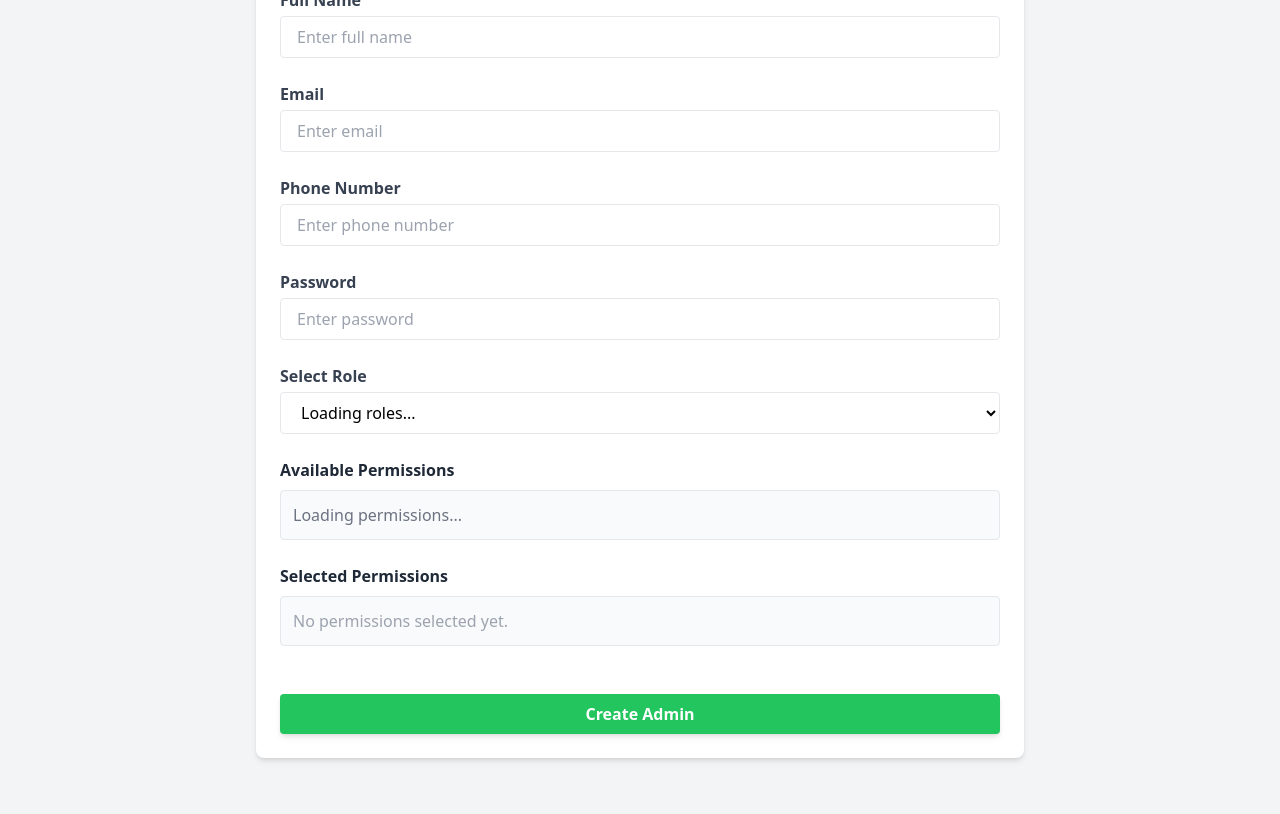
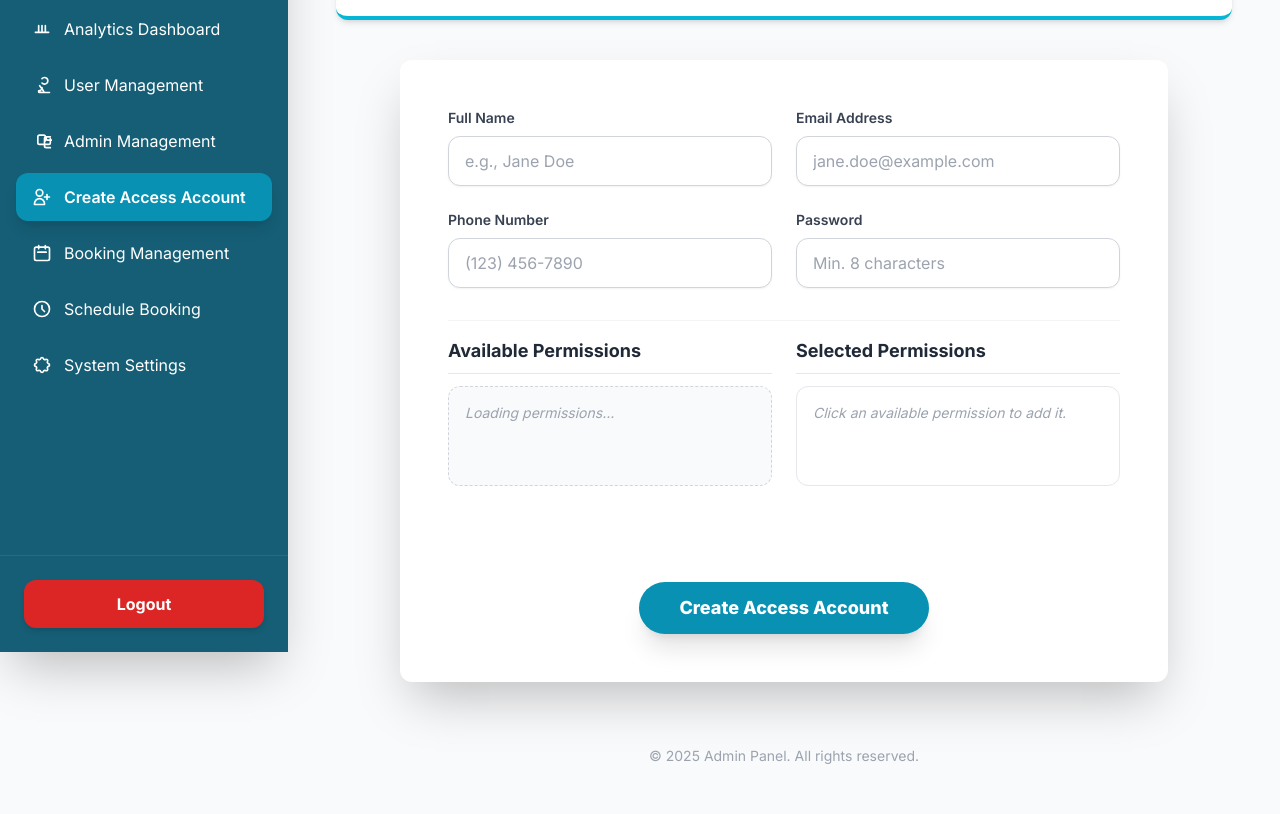
Before and after one commit to thoufeee/Zip_Ride, a plain HTML site: page zipRideUser/templates/admin/createadmin.html in a window 1280 px wide. Shown: the part 148-962 px from the top of the page. Before the commit the page ends 930 px from the top, so only its background shows below. Drawn offline with nearby package versions, Linux system fonts and the light colour scheme; a script that the page names is missing.

Commit message:
create admin updated

```diff
--- a/zipRideUser/templates/admin/createadmin.html
+++ b/zipRideUser/templates/admin/createadmin.html
@@ -3,94 +3,141 @@
 <head>
   <meta charset="UTF-8">
   <meta name="viewport" content="width=device-width, initial-scale=1.0">
-  <title>Create Admin</title>
+  <title>Create Access Account</title>
+  <script src="https://cdn.tailwindcss.com"></script>
   <script src="https://cdn.jsdelivr.net/npm/axios/dist/axios.min.js"></script>
-  <script src="https://cdn.tailwindcss.com"></script>
+  <link href="https://fonts.googleapis.com/css2?family=Inter:wght@100..900&display=swap" rel="stylesheet">
+  <style>
+    /* Use Inter font if available, fallback to system sans-serif */
+    body {
+      font-family: 'Inter', sans-serif;
+    }
+  </style>
 </head>
-<body class="bg-gray-100 min-h-screen flex flex-col">
 
+<body class="bg-gray-50 text-gray-800 flex">
 
-  <div id="navbar"></div>
+  <aside class="w-72 bg-cyan-800 text-white min-h-screen flex flex-col fixed shadow-2xl">
+    <div class="p-6 text-center border-b border-cyan-700">
+      <h2 class="text-2xl font-extrabold tracking-wider">Admin<span class="text-cyan-300">Panel</span></h2>
+    </div>
 
-  <main class="flex-grow container mx-auto p-6">
-    <header class="mb-6">
-      <h1 class="text-3xl font-bold text-gray-800">Create New Admin</h1>
-      <p class="text-gray-600 mt-1">Fill in the details below to create a new admin account.</p>
+    <nav class="flex-1 p-4 space-y-2">
+      <a href="admindash.html" class="flex items-center px-4 py-3 rounded-xl hover:bg-cyan-700 transition duration-150">
+        <svg class="w-5 h-5 mr-3" fill="none" stroke="currentColor" viewBox="0 0 24 24" xmlns="http://www.w3.org/2000/svg"><path stroke-linecap="round" stroke-linejoin="round" stroke-width="2" d="M3 12l2-2m0 0l7-7 7 7M5 10v10a1 1 0 001 1h3m10-10v10a1 1 0 001 1h3m-6 0a1 1 0 001-1v-4a1 1 0 00-1-1H9m6 6h2"></path></svg>
+        Dashboard
+      </a>
+      <a href="analytics.html" class="flex items-center px-4 py-3 rounded-xl hover:bg-cyan-700 transition duration-150">
+        <svg class="w-5 h-5 mr-3" fill="none" stroke="currentColor" viewBox="0 0 24 24" xmlns="http://www.w3.org/2000/svg"><path stroke-linecap="round" stroke-linejoin="round" stroke-width="2" d="M16 8v8m-4-8v8m-4-8v8M4 16h16"></path></svg>
+        Analytics Dashboard
+      </a>
+      <a href="usermanagment.html" class="flex items-center px-4 py-3 rounded-xl hover:bg-cyan-700 transition duration-150">
+        <svg class="w-5 h-5 mr-3" fill="none" stroke="currentColor" viewBox="0 0 24 24" xmlns="http://www.w3.org/2000/svg"><path stroke-linecap="round" stroke-linejoin="round" stroke-width="2" d="M12 4.354a4 4 0 110 5.292M15 21H9a1 1 0 01-1-1v-1a4 4 0 004-4h.01M21 21h-6.326c-.783-1.428-1.571-2.846-2.355-4.274l-.001-.001C10.748 15.654 9.959 14.234 9.176 12.809M10.772 20.354L10.772 20.354"></path></svg>
+        User Management
+      </a>
+      <a href="adminmanagment.html" class="flex items-center px-4 py-3 rounded-xl hover:bg-cyan-700 transition duration-150">
+        <svg class="w-5 h-5 mr-3" fill="none" stroke="currentColor" viewBox="0 0 24 24" xmlns="http://www.w3.org/2000/svg"><path stroke-linecap="round" stroke-linejoin="round" stroke-width="2" d="M17 20h5m-5 0a2 2 0 01-2-2V9a2 2 0 012-2h5m-5 0V9a2 2 0 002 2h5m-2-2v5a2 2 0 01-2 2H9a2 2 0 01-2-2V7a2 2 0 012-2h5a2 2 0 012 2v5"></path></svg>
+        Admin Management
+      </a>
+      <a href="createadmin.html" class="flex items-center px-4 py-3 rounded-xl bg-cyan-600 font-semibold shadow-lg text-white transition duration-150">
+        <svg class="w-5 h-5 mr-3" fill="none" stroke="currentColor" viewBox="0 0 24 24" xmlns="http://www.w3.org/2000/svg"><path stroke-linecap="round" stroke-linejoin="round" stroke-width="2" d="M18 9v3m0 0v3m0-3h3m-3 0h-3m-2-5a4 4 0 11-8 0 4 4 0 018 0zM3 20a6 6 0 0112 0v1H3v-1z"></path></svg>
+        Create Access Account
+      </a>
+      <a href="bookingmanagment.html" class="flex items-center px-4 py-3 rounded-xl hover:bg-cyan-700 transition duration-150">
+        <svg class="w-5 h-5 mr-3" fill="none" stroke="currentColor" viewBox="0 0 24 24" xmlns="http://www.w3.org/2000/svg"><path stroke-linecap="round" stroke-linejoin="round" stroke-width="2" d="M8 7V3m8 4V3m-9 8h10M5 21h14a2 2 0 002-2V7a2 2 0 00-2-2H5a2 2 0 00-2 2v12a2 2 0 002 2z"></path></svg>
+        Booking Management
+      </a>
+       <a href="systemSettings.html" class="flex items-center px-4 py-3 rounded-xl hover:bg-cyan-700 transition duration-150">
+      <svg class="w-5 h-5 mr-3" fill="none" stroke="currentColor" viewBox="0 0 24 24" xmlns="http://www.w3.org/2000/svg"><path stroke-linecap="round" stroke-linejoin="round" stroke-width="2" d="M12 8v4l3 3m6-3a9 9 0 11-18 0 9 9 0 0118 0z"></path></svg>
+         Schedule Booking
+          </a>
+      <a href="systemSettings.html" class="flex items-center px-4 py-3 rounded-xl hover:bg-cyan-700 transition duration-150">
+        <svg class="w-5 h-5 mr-3" fill="none" stroke="currentColor" viewBox="0 0 24 24" xmlns="http://www.w3.org/2000/svg"><path stroke-linecap="round" stroke-linejoin="round" stroke-width="2" d="M10.325 4.317c.426-1.756 2.924-1.756 3.35 0a1.724 1.724 0 002.573 1.066c1.543-.945 3.31.83 2.37 2.37a1.724 1.724 0 001.065 2.572c1.756.426 1.756 2.924 0 3.35a1.724 1.724 0 00-1.066 2.573c.945 1.543-.83 3.31-2.37 2.37a1.724 1.724 0 00-2.572 1.065c-.426 1.756-2.924 1.756-3.35 0a1.724 1.724 0 00-2.573-1.066c-1.543.945-3.31-.83-2.37-2.37a1.724 1.724 0 00-1.065-2.572c-1.756-.426-1.756-2.924 0-3.35a1.724 1.724 0 001.066-2.573c-.945-1.543.83-3.31 2.37-2.37a1.724 1.724 0 002.572-1.065z"></path></svg>
+        System Settings
+      </a>
+    </nav>
+
+    <div class="p-6 border-t border-cyan-700">
+      <button id="logout-btn" class="w-full bg-red-600 hover:bg-red-700 py-3 rounded-xl font-bold transition duration-200 shadow-md hover:shadow-lg">
+        Logout
+      </button>
+    </div>
+  </aside>
+
+  <main class="flex-1 ml-72 p-10 lg:p-12">
+
+    <header class="mb-10 p-6 bg-white rounded-xl shadow-md border-b-4 border-cyan-500">
+      <h1 class="text-3xl font-extrabold text-gray-800 mb-1">Create Access Account</h1>
+      <p class="text-gray-500 text-lg">Define a new administrator, staff member, or general user account.</p>
     </header>
 
-    <section class="bg-white p-6 rounded-lg shadow-md max-w-3xl mx-auto">
-      <form id="createAdminForm" class="space-y-6">
+    <section class="bg-white rounded-xl shadow-2xl max-w-3xl mx-auto p-8 lg:p-12 transition">
+      <form id="createAdminForm" class="space-y-8">
+
+        <div class="grid grid-cols-1 md:grid-cols-2 gap-6">
 
           <div class="flex flex-col">
-          <label for="name" class="font-semibold mb-1 text-gray-700">Full Name</label>
-          <input type="text" id="name" placeholder="Enter full name" required
-                 class="border rounded px-4 py-2 focus:outline-none focus:ring-2 focus:ring-blue-400">
+            <label for="name" class="font-semibold text-sm text-gray-700 mb-2">Full Name</label>
+            <input type="text" id="name" placeholder="e.g., Jane Doe" required
+                   class="w-full border border-gray-300 rounded-xl px-4 py-3 placeholder-gray-400 focus:ring-4 focus:ring-cyan-200 focus:border-cyan-500 outline-none transition duration-200 shadow-sm">
           </div>
 
+          <div class="flex flex-col">
+            <label for="email" class="font-semibold text-sm text-gray-700 mb-2">Email Address</label>
+            <input type="email" id="email" placeholder="jane.doe@example.com" required
+                   class="w-full border border-gray-300 rounded-xl px-4 py-3 placeholder-gray-400 focus:ring-4 focus:ring-cyan-200 focus:border-cyan-500 outline-none transition duration-200 shadow-sm">
+          </div>
 
           <div class="flex flex-col">
-          <label for="email" class="font-semibold mb-1 text-gray-700">Email</label>
-          <input type="email" id="email" placeholder="Enter email" required
-                 class="border rounded px-4 py-2 focus:outline-none focus:ring-2 focus:ring-blue-400">
+            <label for="phone" class="font-semibold text-sm text-gray-700 mb-2">Phone Number</label>
+            <input type="text" id="phone" placeholder="(123) 456-7890" required
+                   class="w-full border border-gray-300 rounded-xl px-4 py-3 placeholder-gray-400 focus:ring-4 focus:ring-cyan-200 focus:border-cyan-500 outline-none transition duration-200 shadow-sm">
           </div>
 
-
           <div class="flex flex-col">
-          <label for="phone" class="font-semibold mb-1 text-gray-700">Phone Number</label>
-          <input type="text" id="phone" placeholder="Enter phone number" required
-                 class="border rounded px-4 py-2 focus:outline-none focus:ring-2 focus:ring-blue-400">
+            <label for="password" class="font-semibold text-sm text-gray-700 mb-2">Password</label>
+            <input type="password" id="password" placeholder="Min. 8 characters" required
+                   class="w-full border border-gray-300 rounded-xl px-4 py-3 placeholder-gray-400 focus:ring-4 focus:ring-cyan-200 focus:border-cyan-500 outline-none transition duration-200 shadow-sm">
           </div>
 
-
-        <div class="flex flex-col">
-          <label for="password" class="font-semibold mb-1 text-gray-700">Password</label>
-          <input type="password" id="password" placeholder="Enter password" required
-                 class="border rounded px-4 py-2 focus:outline-none focus:ring-2 focus:ring-blue-400">
           </div>
 
+        <div class="grid grid-cols-1 md:grid-cols-2 gap-6 pt-4 border-t border-gray-100">
 
-        <div class="flex flex-col">
-          <label for="role" class="font-semibold mb-1 text-gray-700">Select Role</label>
-          <select id="role" required
-                  class="border rounded px-4 py-2 focus:outline-none focus:ring-2 focus:ring-blue-400 bg-white">
-            <option value="">Loading roles...</option>
-          </select>
+          <div>
+            <h2 class="font-bold text-lg text-gray-800 mb-3 border-b pb-2">Available Permissions</h2>
+            <div id="permissions-list" class="flex flex-wrap gap-2 border border-dashed border-gray-300 rounded-xl p-4 bg-gray-50 min-h-[100px]">
+              <p class="text-gray-400 text-sm italic">Loading permissions...</p>
+            </div>
           </div>
 
-
-        <div class="mt-4">
-          <h2 class="font-semibold text-gray-800 mb-2">Available Permissions</h2>
-          <div id="permissions-list" class="grid grid-cols-2 gap-2 border rounded p-3 bg-gray-50">
-            <p class="text-gray-500">Loading permissions...</p>
+          <div>
+            <h2 class="font-bold text-lg text-gray-800 mb-3 border-b pb-2">Selected Permissions</h2>
+            <div id="added-permissions" class="flex flex-wrap gap-2 border border-gray-200 rounded-xl p-4 bg-white min-h-[100px]">
+              <p class="text-gray-400 placeholder text-sm italic">Click an available permission to add it.</p>
+            </div>
           </div>
         </div>
 
 
-        <div class="mt-4">
-          <h2 class="font-semibold text-gray-800 mb-2">Selected Permissions</h2>
-          <div id="added-permissions" class="flex flex-wrap gap-2 border rounded p-3 bg-gray-50 min-h-[50px] items-center">
-            <p class="text-gray-400 placeholder">No permissions selected yet.</p>
+        <p id="result" class="text-center text-base font-semibold text-red-600 pt-4"></p>
+
+        <div class="flex justify-center pt-4">
+          <button type="submit"
+                  class="bg-cyan-600 hover:bg-cyan-700 text-white font-extrabold text-lg py-3 px-10 rounded-full shadow-xl transition duration-300 transform hover:scale-[1.02] active:scale-95">
+            Create Access Account
+          </button>
         </div>
-        </div>
-
-
-        <p id="result" class="text-center font-medium text-red-600"></p>
-
-
-        <button type="submit"
-                class="w-full bg-green-500 hover:bg-green-600 text-white font-semibold py-2 rounded shadow-md transition-colors">
-          Create Admin
-        </button>
-
 
       </form>
     </section>
+
+    <footer class="mt-16 text-center text-gray-400 text-sm">
+      &copy; 2025 Admin Panel. All rights reserved.
+    </footer>
   </main>
 
+  <script type="module" src="createadmin.js"></script>
 
-  <div id="footer"></div>
-
-
-  <script type="module" src="createadmin.js"></script>
 </body>
 </html>
```
Lines whose indentation alone changed are shown as unchanged.
